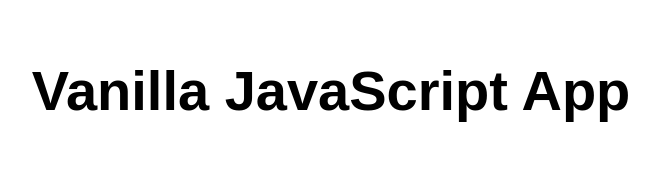
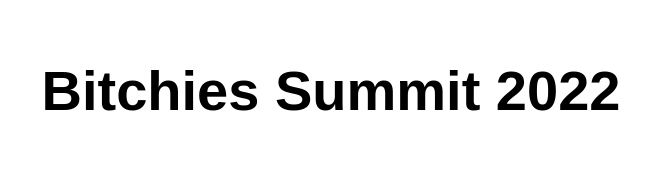
Before and after one commit to gondorle/my-first-static-web-app, a website: page src/index.html in a window 1280 px wide. Shown: the whole page, without its empty margins (309-968 px from the left). Drawn offline with Linux system fonts and the light colour scheme.

Commit message:
heading alterado

```diff
--- a/src/index.html
+++ b/src/index.html
@@ -5,12 +5,12 @@
   <meta charset="UTF-8">
   <meta name="viewport" content="width=device-width, initial-scale=1.0">
   <link rel="stylesheet" href="styles.css">
-  <title>Vanilla JavaScript App</title>
+  <title>Bitchies Summit 2022</title>
 </head>
 
 <body>
   <main>
-    <h1>Vanilla JavaScript App</h1>
+    <h1>Bitchies Summit 2022</h1>
   </main>
 </body>
 
```
